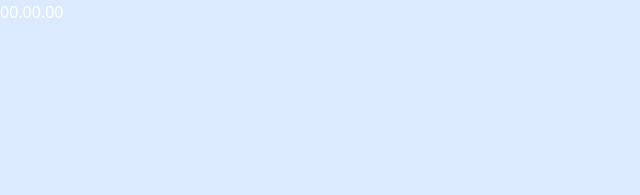
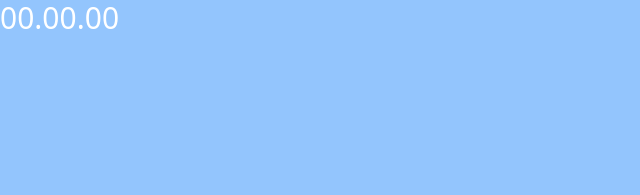
Before and after one commit to sabujrouth/Digital_Clock, a website: page src/index.html in a window 1280 px wide. Shown: the whole page, without its empty margins (0-640 px from the left). Drawn offline with Linux system fonts and the light colour scheme.

Commit message:
Update hero text size in index.html

```diff
--- a/src/index.html
+++ b/src/index.html
@@ -10,13 +10,14 @@
 
 <body>
 
-    <div class="bg-blue-100 min-h-screen w-full text-white relative"> <!-- hero -->
+    <div class="bg-blue-300 min-h-screen w-full text-white relative text-3xl"> <!-- hero -->
         <div class="w-64 h-48 absolute"> <!-- container -->
             <div>
                 00.00.00
             </div>
         </div>
     </div>
+
 </body>
 
 </html>
```
